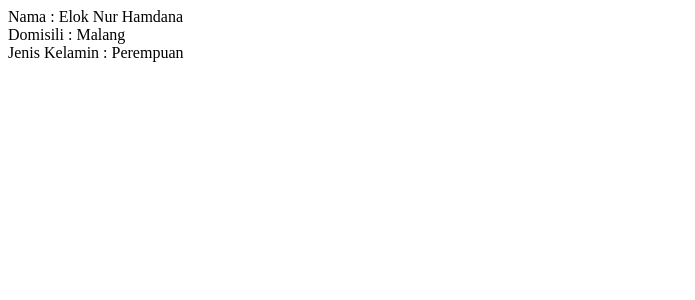
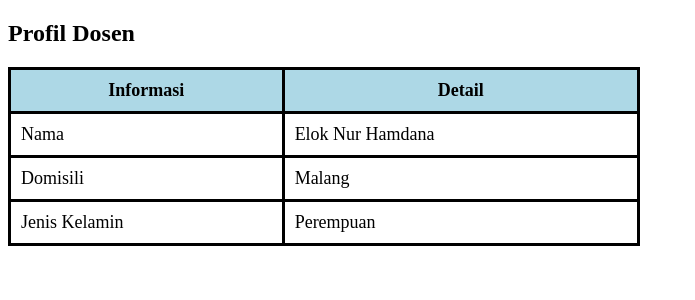
Before and after one commit to MiracleCakra/PEMROGRAMAN-WEB, a PHP site: page /array_2.php in a window 1280 px wide. Shown: the top 300 px of the page, without its empty margins (0-695 px from the left). Run offline with PHP 8.4, Linux system fonts and the light colour scheme.

Commit message:
Praktikum Bagian 2. Associative Array ( penambahan style tabel pada output tampilan )

```diff
--- a/minggu6_belajarArrayPHP/array_2.php
+++ b/minggu6_belajarArrayPHP/array_2.php
@@ -1,22 +1,58 @@
-<! DOCTYPE html>
+<!DOCTYPE html>
 <html>
-<head
+<head>
     <meta charset="utf-8">
     <meta name="viewport" content="width=device-width, initial-scale=1">
-    <title></title>
+    <title>Profil Dosen</title>
+    <style>
+        table {
+            width: 50%;
+            border-collapse: collapse;
+            margin: 10px 0;
+            font-size: 18px;
+            text-align: left;
+        }
+        table, th, td {
+            border: 3px solid black;
+        }
+        th, td {
+            padding: 10px;
+        }
+        th {
+            background-color: lightblue;
+        }
+    </style>
 </head>
 <body>
-    <?php
-        $Dosen = [
-                'nama' => 'Elok Nur Hamdana',
-                'domisili' => 'Malang',
-                'jenis_kelamin' => 'Perempuan' ];
 
-echo "Nama : {$Dosen ['nama']} <br>";
-echo "Domisili : {$Dosen ['domisili']} <br>";
-echo "Jenis Kelamin : {$Dosen ['jenis_kelamin']} <br>";
+<h2>Profil Dosen</h2>
 
+<?php
+    $Dosen = [
+        'nama' => 'Elok Nur Hamdana',
+        'domisili' => 'Malang',
+        'jenis_kelamin' => 'Perempuan'
+    ];
 ?>
+
+<table>
+    <tr>
+        <th><center>Informasi</center></th>
+        <th><center>Detail</center></th>
+    </tr>
+    <tr>
+        <td>Nama</td>
+        <td><?php echo $Dosen['nama']; ?></td>
+    </tr>
+    <tr>
+        <td>Domisili</td>
+        <td><?php echo $Dosen['domisili']; ?></td>
+    </tr>
+    <tr>
+        <td>Jenis Kelamin</td>
+        <td><?php echo $Dosen['jenis_kelamin']; ?></td>
+    </tr>
+</table>
 
 </body>
 </html>
```
